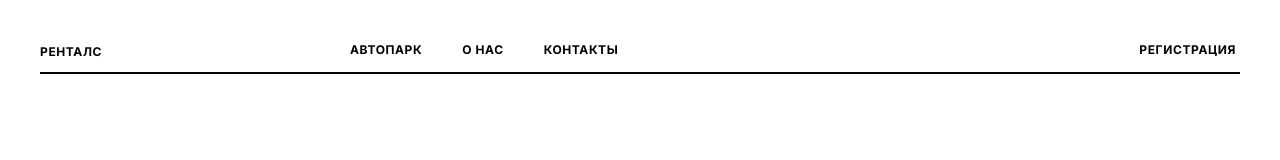
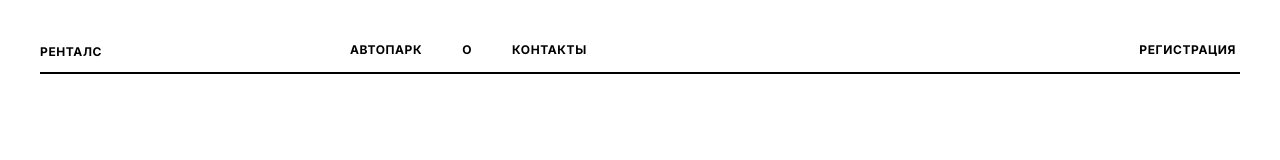
Before and after one commit to maib49063/rentals, a website: page public/index.html in a window 1280 px wide. Shown: the top 160 px of the page. Drawn offline with Linux system fonts and the light colour scheme.

Commit message:
тест

```diff
--- a/public/index.html
+++ b/public/index.html
@@ -37,7 +37,7 @@
 
             <nav class="header-nav">
                 <a href="fleet.html">Автопарк</a>
-                <a href="about.html">О нас</a>
+                <a href="about.html">О</a>
                 <a href="contact.html">Контакты</a>
             </nav>
 
```
